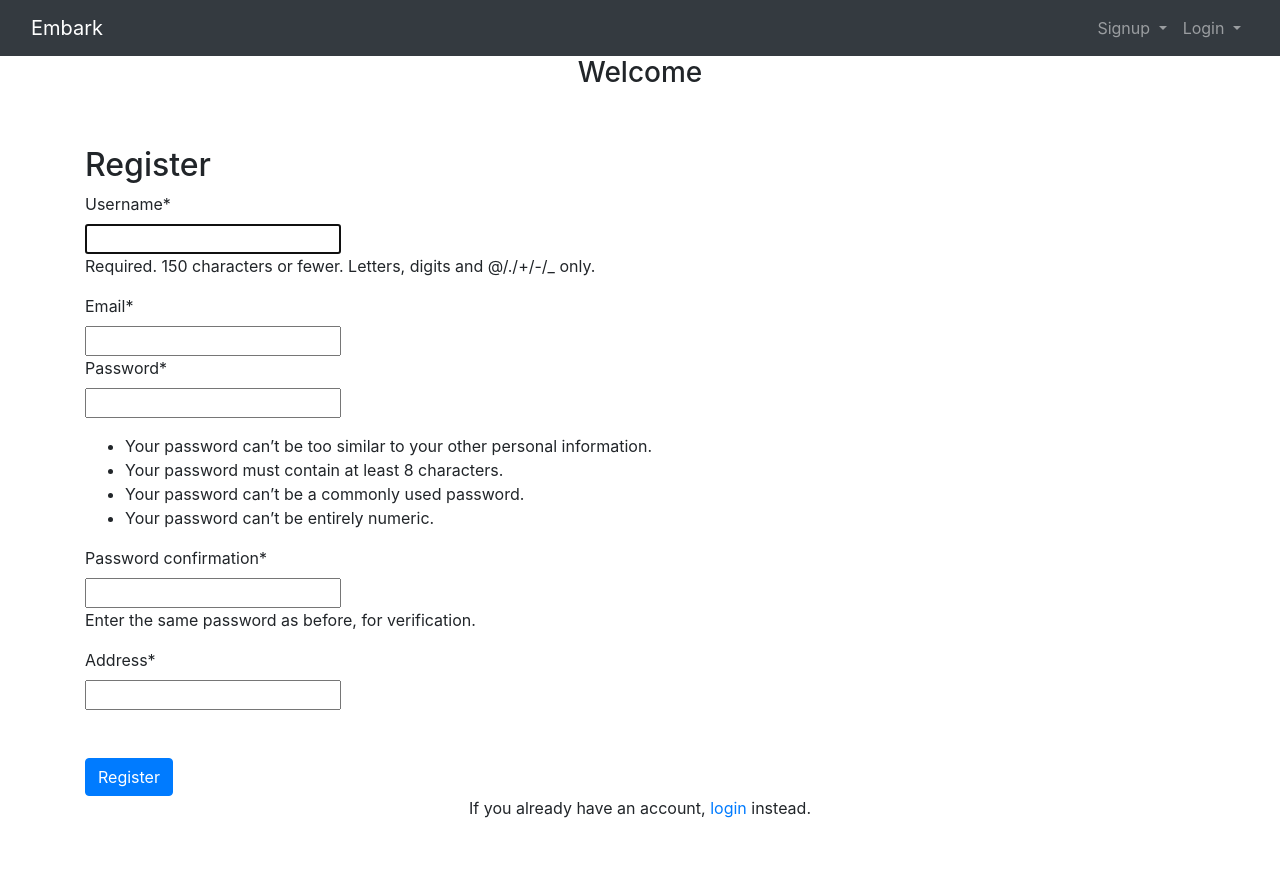
After one commit to embark-project/EmbarkProject, a Django app: page /mod_register/ in a window 1280 px wide. The commit adds this page. Run offline with Django 3.2, Linux system fonts and the light colour scheme; some libraries are stand-ins or nearby versions.

Commit message:
forms added

```diff
--- a/app/forms.py
+++ b/app/forms.py
@@ -5,16 +5,51 @@ from django.contrib.auth.models import User
 
 # Create your forms here.
 
-class NewUserForm(UserCreationForm):
+class Admin_Form(UserCreationForm):
     email = forms.EmailField(required=True)
 
     class Meta:
         model = User
-        fields = ("username", "email", "password1", "password2")
+        fields = ("username", "email", "password1", "password2",)
 
     def save(self, commit=True):
-        user = super(NewUserForm, self).save(commit=False)
+        user = super(Admin_Form, self).save(commit=False)
         user.email = self.cleaned_data['email']
+        if commit:
+            user.save()
+        return user
+
+class Mod_Form(UserCreationForm):
+    email = forms.EmailField(required=True)
+    address = forms.CharField(required=True)
+
+    class Meta:
+        model = User
+        fields = ("username", "email", "password1", "password2","address")
+
+    def save(self, commit=True):
+        user = super(Mod_Form, self).save(commit=False)
+        user.email = self.cleaned_data['email']
+        user.address = self.cleaned_data['address']
+        if commit:
+            user.save()
+        return user
+
+class User_Form(UserCreationForm):
+    email = forms.EmailField(required=True)
+    address = forms.CharField(required=True)
+    #DOB = forms.DateTimeField(required=True)
+    DOB = forms.DateField(widget = forms.SelectDateWidget, required=True)
+
+    class Meta:
+        model = User
+        fields = ("username", "email", "password1", "password2","address","DOB")
+
+    def save(self, commit=True):
+        user = super(User_Form, self).save(commit=False)
+        user.email = self.cleaned_data['email']
+        user.address = self.cleaned_data['address']
+        user.DOB = self.cleaned_data['DOB']
         if commit:
             user.save()
         return user
--- a/app/templates/users/home.html
+++ b/app/templates/users/home.html
@@ -19,9 +19,9 @@
               Signup
             </a>
             <div class="dropdown-menu" aria-labelledby="navbarDropdown">
-              <a class="dropdown-item" href="{% url 'register' %}">Admin</a>
-              <a class="dropdown-item" href="{% url 'register' %}">Moderator</a>
-              <a class="dropdown-item" href="{% url 'register' %}">User</a>
+              <a class="dropdown-item" href="{% url 'admin_register' %}">Admin</a>
+              <a class="dropdown-item" href="{% url 'mod_register' %}">Moderator</a>
+              <a class="dropdown-item" href="{% url 'user_register' %}">User</a>
             </div>
           </li>
 
--- /dev/null
+++ b/app/templates/users/mod_register.html
@@ -0,0 +1,19 @@
+
+{% include 'users/home.html' %}
+
+{% block content %}
+
+{% load crispy_forms_tags %}
+
+<div class="container py-5">
+	<h2>Register</h2>
+	<form method="POST">
+		{% csrf_token %}
+		{{ Mod_Form|crispy }}
+		<br><br>
+		<button class="btn btn-primary" type="submit">Register</button>
+	</form>
+	<p class="text-center">If you already have an account, <a href="/login">login</a> instead.</p>
+</div>
+
+{% endblock %}
--- a/app/templates/users/register.html
+++ b/app/templates/users/user_register.html
@@ -9,7 +9,8 @@
 	<h2>Register</h2>
 	<form method="POST">
 		{% csrf_token %}
-		{{ register_form|crispy }}
+		{{ User_Form|crispy }}
+		<br><br>
 		<button class="btn btn-primary" type="submit">Register</button>
 	</form>
 	<p class="text-center">If you already have an account, <a href="/login">login</a> instead.</p>
--- a/app/urls.py
+++ b/app/urls.py
@@ -1,12 +1,14 @@
 from django.contrib import admin
 from django.urls import path, include
 from app import views
-from .views import index, register,login
+from .views import index, login, admin_register,mod_register,user_register
 
 admin.autodiscover()
 
 urlpatterns = [
     path('', views.index,name="index"),
-    path('register/', views.register, name="register"),
+    path('admin_register/', views.admin_register, name="admin_register"),
+    path('mod_register/', views.mod_register, name="mod_register"),
+    path('user_register/', views.user_register, name="user_register"),
     path('login/',views.login,name="login"),
 ]
--- a/app/views.py
+++ b/app/views.py
@@ -1,23 +1,47 @@
 from django.shortcuts import render, redirect
 from django.contrib.auth import login
 from django.contrib import messages
-from .forms import InputForm, NewUserForm
+from .forms import InputForm, Admin_Form, Mod_Form, User_Form
 
 # Create your views here.
 def index(request):
     return render(request,"users/index.html")
 
-def register(request):
+def admin_register(request):
     if request.method == "POST":
-        form = NewUserForm(request.POST)
+        form = Admin_Form(request.POST)
         if form.is_valid():
             user = form.save()
             login(request, user)
             messages.success(request, "Registration successful." )
             return redirect("index.html")
         messages.error(request, "Unsuccessful registration. Invalid information.")
-    form = NewUserForm()
-    return render(request, "users/register.html", context={"register_form":form})
+    form = Admin_Form()
+    return render(request, "users/admin_register.html", context={"Admin_Form":form})
+
+def mod_register(request):
+    if request.method == "POST":
+        form = Mod_Form(request.POST)
+        if form.is_valid():
+            user = form.save()
+            login(request, user)
+            messages.success(request, "Registration successful." )
+            return redirect("index.html")
+        messages.error(request, "Unsuccessful registration. Invalid information.")
+    form = Mod_Form()
+    return render(request, "users/mod_register.html", context={"Mod_Form":form})
+
+def user_register(request):
+    if request.method == "POST":
+        form = User_Form(request.POST)
+        if form.is_valid():
+            user = form.save()
+            login(request, user)
+            messages.success(request, "Registration successful." )
+            return redirect("index.html")
+        messages.error(request, "Unsuccessful registration. Invalid information.")
+    form = User_Form()
+    return render(request, "users/user_register.html", context={"User_Form":form})
 
 def login(request):
     context ={}
```
Also changed, not shown: app/templates/users/admin_register.html (added, +18 -0 lines).
